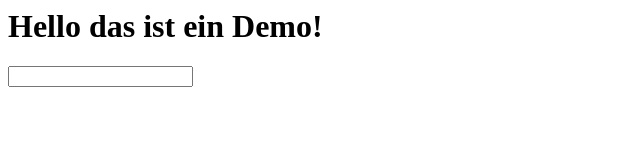
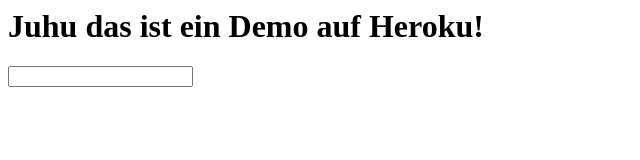
Before and after one commit to smoki99/base-nodejs-angular-gulp, a website: page src/pug/demoapp.pug in a window 1280 px wide. Shown: the whole page, without its empty margins (0-640 px from the left). Drawn offline with nearby package versions, Linux system fonts and the light colour scheme; files that its build step writes are made by us from their sources; files whose address does not match are found by name.

Commit message:
Demo Update

```diff
--- a/src/pug/demoapp.pug
+++ b/src/pug/demoapp.pug
@@ -3,6 +3,6 @@
         script(src="/lib/angular.js")
         script(src="/lib/demoapp.js")
     body(ng-app="demoapp" ng-controller="demoCtrl")
-        h1 Hello das ist ein Demo!
+        h1 Juhu das ist ein Demo auf Heroku!
         input(type="text" ng-model="model.test")
         p {{model.test}}
```
Also changed, not shown: dist/views/demoapp.html.
